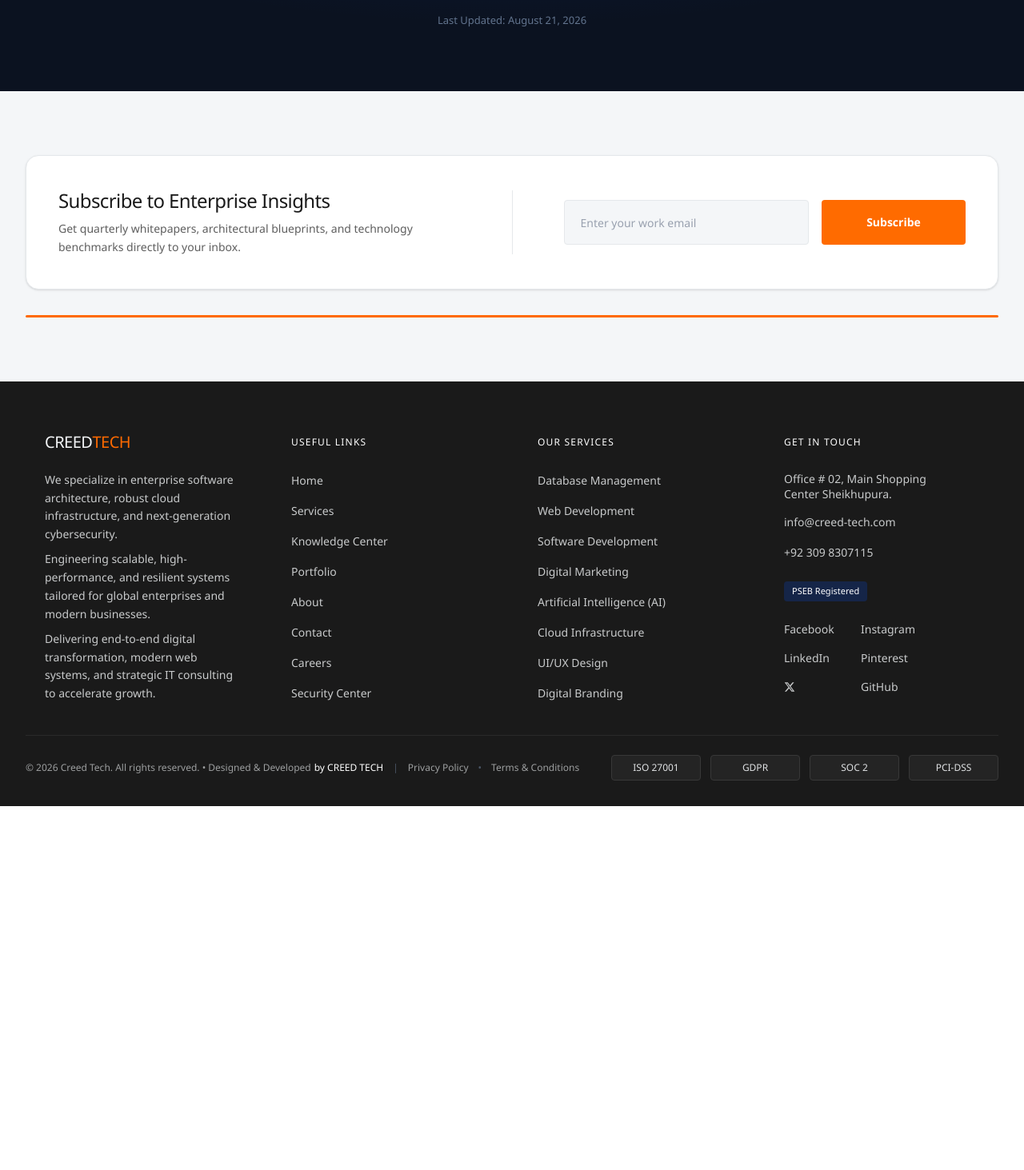
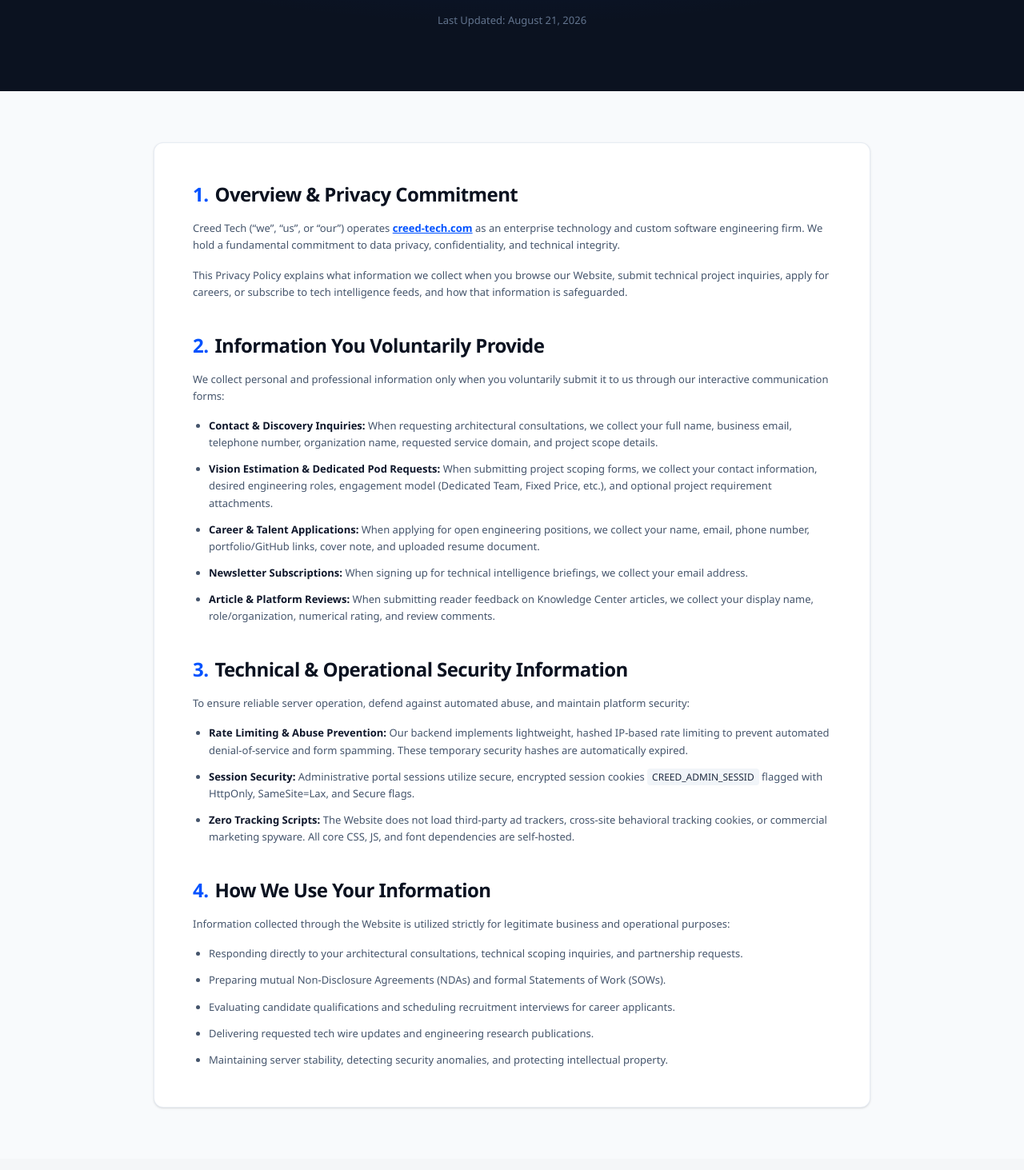
Before and after one commit to tariq200380/enterprise-app, a Next.js app: page /privacy-policy in a window 1280 px wide. Shown: the part 367-1830 px from the top of the page at 80% size. Before the commit the page ends 1375 px from the top, so only its background shows below. Built offline with nearby package versions, Linux system fonts and the light colour scheme.

Commit message:
feat: implement privacy policy content card sections 1 to 4 in pure Tailwind CSS

```diff
--- a/src/app/privacy-policy/page.tsx
+++ b/src/app/privacy-policy/page.tsx
@@ -1,4 +1,5 @@
 import type { Metadata } from "next";
+import Link from "next/link";
 
 export const metadata: Metadata = {
   title: "Privacy Policy",
@@ -42,6 +43,122 @@
           </p>
         </div>
       </section>
+
+      {/* Policy Content Card */}
+      <section className="w-full py-12 sm:py-16 px-4 sm:px-6 lg:px-8">
+        <div className="max-w-4xl mx-auto bg-white border border-slate-200/80 rounded-xl p-6 sm:p-10 md:p-12 shadow-sm space-y-10">
+          {/* 1. Overview & Privacy Commitment */}
+          <div className="space-y-4">
+            <h2 className="text-xl sm:text-2xl font-bold text-[#0B1220] tracking-tight">
+              <span className="text-[#0052FF] mr-2">1.</span>
+              Overview &amp; Privacy Commitment
+            </h2>
+            <p className="text-slate-600 text-xs sm:text-[13px] sm:text-sm leading-relaxed font-normal">
+              Creed Tech (&ldquo;we&rdquo;, &ldquo;us&rdquo;, or &ldquo;our&rdquo;) operates{" "}
+              <Link
+                href="/"
+                className="text-[#0052FF] font-semibold underline hover:text-[#0043D1] transition-colors"
+              >
+                creed-tech.com
+              </Link>{" "}
+              as an enterprise technology and custom software engineering firm. We hold a fundamental commitment to data privacy, confidentiality, and technical integrity.
+            </p>
+            <p className="text-slate-600 text-xs sm:text-[13px] sm:text-sm leading-relaxed font-normal">
+              This Privacy Policy explains what information we collect when you browse our Website, submit technical project inquiries, apply for careers, or subscribe to tech intelligence feeds, and how that information is safeguarded.
+            </p>
+          </div>
+
+          {/* 2. Information You Voluntarily Provide */}
+          <div className="space-y-4">
+            <h2 className="text-xl sm:text-2xl font-bold text-[#0B1220] tracking-tight">
+              <span className="text-[#0052FF] mr-2">2.</span>
+              Information You Voluntarily Provide
+            </h2>
+            <p className="text-slate-600 text-xs sm:text-[13px] sm:text-sm leading-relaxed font-normal">
+              We collect personal and professional information only when you voluntarily submit it to us through our interactive communication forms:
+            </p>
+            <ul className="space-y-3 list-disc list-outside pl-5 text-slate-600 text-xs sm:text-[13px] sm:text-sm leading-relaxed">
+              <li>
+                <strong className="text-slate-900 font-semibold">Contact &amp; Discovery Inquiries:</strong>{" "}
+                When requesting architectural consultations, we collect your full name, business email, telephone number, organization name, requested service domain, and project scope details.
+              </li>
+              <li>
+                <strong className="text-slate-900 font-semibold">Vision Estimation &amp; Dedicated Pod Requests:</strong>{" "}
+                When submitting project scoping forms, we collect your contact information, desired engineering roles, engagement model (Dedicated Team, Fixed Price, etc.), and optional project requirement attachments.
+              </li>
+              <li>
+                <strong className="text-slate-900 font-semibold">Career &amp; Talent Applications:</strong>{" "}
+                When applying for open engineering positions, we collect your name, email, phone number, portfolio/GitHub links, cover note, and uploaded resume document.
+              </li>
+              <li>
+                <strong className="text-slate-900 font-semibold">Newsletter Subscriptions:</strong>{" "}
+                When signing up for technical intelligence briefings, we collect your email address.
+              </li>
+              <li>
+                <strong className="text-slate-900 font-semibold">Article &amp; Platform Reviews:</strong>{" "}
+                When submitting reader feedback on Knowledge Center articles, we collect your display name, role/organization, numerical rating, and review comments.
+              </li>
+            </ul>
+          </div>
+
+          {/* 3. Technical & Operational Security Information */}
+          <div className="space-y-4">
+            <h2 className="text-xl sm:text-2xl font-bold text-[#0B1220] tracking-tight">
+              <span className="text-[#0052FF] mr-2">3.</span>
+              Technical &amp; Operational Security Information
+            </h2>
+            <p className="text-slate-600 text-xs sm:text-[13px] sm:text-sm leading-relaxed font-normal">
+              To ensure reliable server operation, defend against automated abuse, and maintain platform security:
+            </p>
+            <ul className="space-y-3 list-disc list-outside pl-5 text-slate-600 text-xs sm:text-[13px] sm:text-sm leading-relaxed">
+              <li>
+                <strong className="text-slate-900 font-semibold">Rate Limiting &amp; Abuse Prevention:</strong>{" "}
+                Our backend implements lightweight, hashed IP-based rate limiting to prevent automated denial-of-service and form spamming. These temporary security hashes are automatically expired.
+              </li>
+              <li>
+                <strong className="text-slate-900 font-semibold">Session Security:</strong>{" "}
+                Administrative portal sessions utilize secure, encrypted session cookies{" "}
+                <code className="bg-slate-100 text-slate-800 px-1.5 py-0.5 rounded text-xs font-mono">
+                  CREED_ADMIN_SESSID
+                </code>{" "}
+                flagged with HttpOnly, SameSite=Lax, and Secure flags.
+              </li>
+              <li>
+                <strong className="text-slate-900 font-semibold">Zero Tracking Scripts:</strong>{" "}
+                The Website does not load third-party ad trackers, cross-site behavioral tracking cookies, or commercial marketing spyware. All core CSS, JS, and font dependencies are self-hosted.
+              </li>
+            </ul>
+          </div>
+
+          {/* 4. How We Use Your Information */}
+          <div className="space-y-4">
+            <h2 className="text-xl sm:text-2xl font-bold text-[#0B1220] tracking-tight">
+              <span className="text-[#0052FF] mr-2">4.</span>
+              How We Use Your Information
+            </h2>
+            <p className="text-slate-600 text-xs sm:text-[13px] sm:text-sm leading-relaxed font-normal">
+              Information collected through the Website is utilized strictly for legitimate business and operational purposes:
+            </p>
+            <ul className="space-y-3 list-disc list-outside pl-5 text-slate-600 text-xs sm:text-[13px] sm:text-sm leading-relaxed">
+              <li>
+                Responding directly to your architectural consultations, technical scoping inquiries, and partnership requests.
+              </li>
+              <li>
+                Preparing mutual Non-Disclosure Agreements (NDAs) and formal Statements of Work (SOWs).
+              </li>
+              <li>
+                Evaluating candidate qualifications and scheduling recruitment interviews for career applicants.
+              </li>
+              <li>
+                Delivering requested tech wire updates and engineering research publications.
+              </li>
+              <li>
+                Maintaining server stability, detecting security anomalies, and protecting intellectual property.
+              </li>
+            </ul>
+          </div>
+        </div>
+      </section>
     </div>
   );
 }
```
